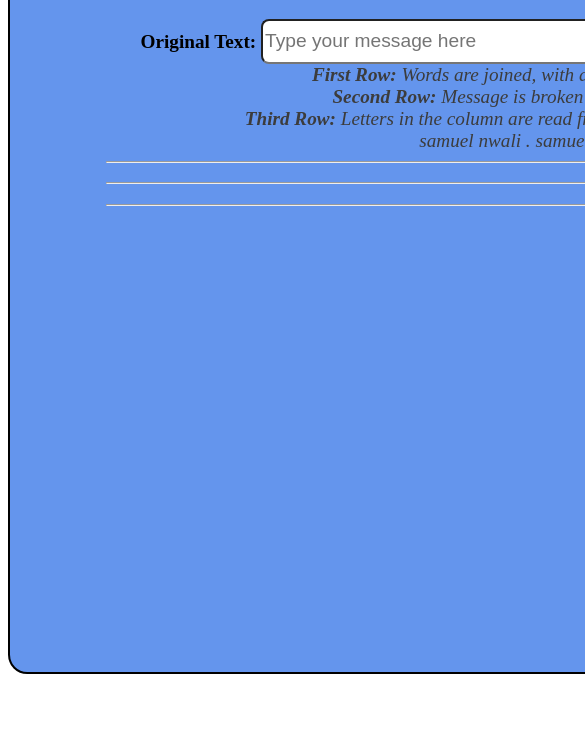
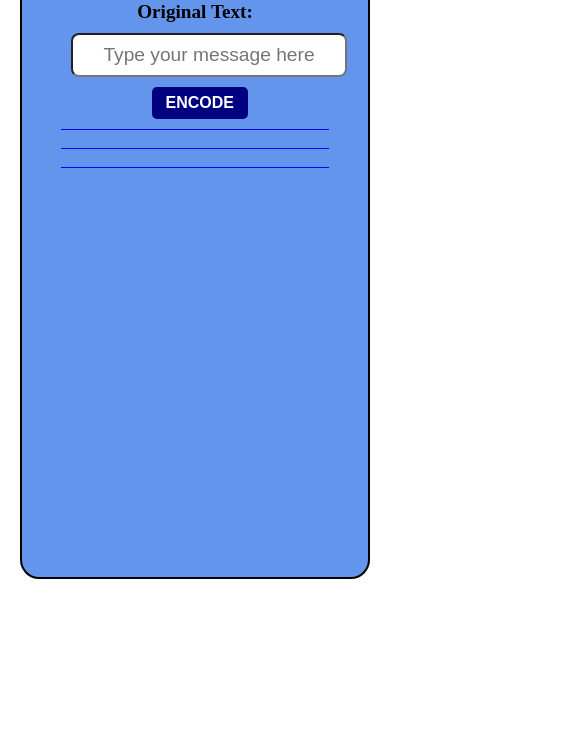
Before and after one commit to Samlxy/Encoder, a plain HTML site: page index.html in a window 390 px wide. Shown: the part 101-844 px from the top of the page, 585 px wide, since content can reach past the window. Drawn offline with Linux system fonts and the light colour scheme.

Commit message:
mobile view

```diff
--- a/Encoder.css
+++ b/Encoder.css
@@ -1,3 +1,6 @@
+body {
+	margin: 0px;
+}
 
 h1 {
 	text-align: center;
@@ -6,19 +9,20 @@ h1 {
 
 #container {
 	background-color:  cornflowerblue;
-    height: 36em;
-    width: 55em;
+  height: 35em;
+  width: 45em;
 	margin: auto;
 	padding: 0em 5em;
 	overflow: auto;
 	overflow-wrap: break-word;
-    font-size: 1.2em;
-    text-align: center;
-    border-radius: 1em;
-    border: 2px solid black;
+  font-size: 1.2em;
+  text-align: center;
+  border-radius: 1em;
+  border: 2px solid black;
 }
 
 .input-field {
+	width: 70%;
 	height: 2em;
 	font-size: 1em;
 	margin-top: 2em;
@@ -49,6 +53,47 @@ em {
    padding:20px;
 }
 
+.line {
+  background:  blue;
+  height: 0.1px;
+  border: 1px;
+}
+
 #output-display {
 	color: white;
 }
+
+@media only screen and (max-width: 1200px) {
+	#container {
+		width: 30em;
+  }
+
+	.input-field {
+		width: 30%;
+		height: 2em;
+		font-size: 1em;
+		margin-top: 2em;
+		border-radius: 8px;
+	}
+}
+
+@media only screen and (max-width: 820px) {
+	h1 {
+		font-size: 25px;
+	}
+
+	#container {
+		width: 14em;
+		height: 28em;
+		padding: 2em;
+  }
+
+	.input-field {
+		width: 100%;
+		height: 2em;
+		font-size: 1em;
+		border-radius: 8px;
+		margin: 10px;
+		text-align: center;
+	}
+}
--- a/Encoder.html
+++ b/index.html
@@ -2,29 +2,31 @@
 <html>
   <head>
     <meta charset="utf-8">
+    <meta name="viewport" content="width=device-width, initial-scale=1.0" />
     <title>ENCODER</title>
     <link rel="stylesheet" href="Encoder.css">
   </head>
 
   <body>
-      <h1><strong>~MESSAGE ENCODER~</strong></h1>
+      <h1><strong>MESSAGE ENCODER</strong></h1>
       <div id="container">
 
       <label for="original-texts"><strong>Original Text:</strong></label>
-      <input class="input-field" type="text" size=65 id="original-texts" placeholder="Type your message here" /> &nbsp;
+      <input class="input-field" type="text" id="original-texts" placeholder="Type your message here" /> &nbsp;
       <button id="button" onClick="secretMessage()">ENCODE</button>
-
+    <!--
       <div id="guide">
         <em><strong>First Row: </strong>Words are joined, with all white spaces and special characters removed.</em><br>
         <em><strong>Second Row: </strong>Message is broken into equal chunks and displayed in a column.</em><br>
         <em><strong>Third Row: </strong>Letters in the column are read from top to bottom and returned as the <strong>Encoded message</strong>.</em><br>
         <em>samuel nwali . samuelnwali20@gmail.com . 11/11/2020</em>
       </div>
+    -->
 
-      <hr>
+      <hr class="line" />
     <div id='output-display'>
-      <p><span id="output"></span></p> <hr>
-      <p><span id="output2"></span></p> <hr>
+      <p><span id="output"></span></p><hr class="line" />
+      <p><span id="output2"></span></p><hr class="line" />
       <p><span id="output3"></span></p>
       </div>
     </div>
```
